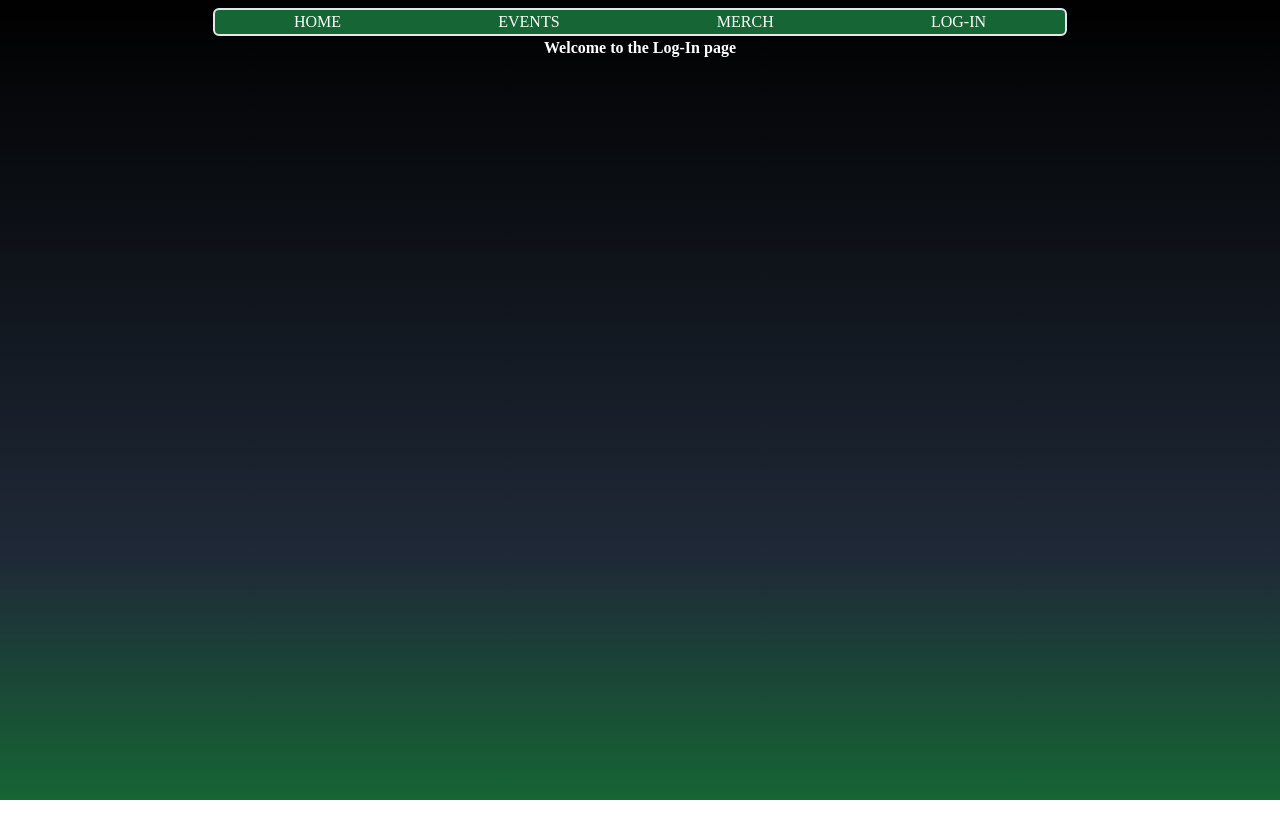
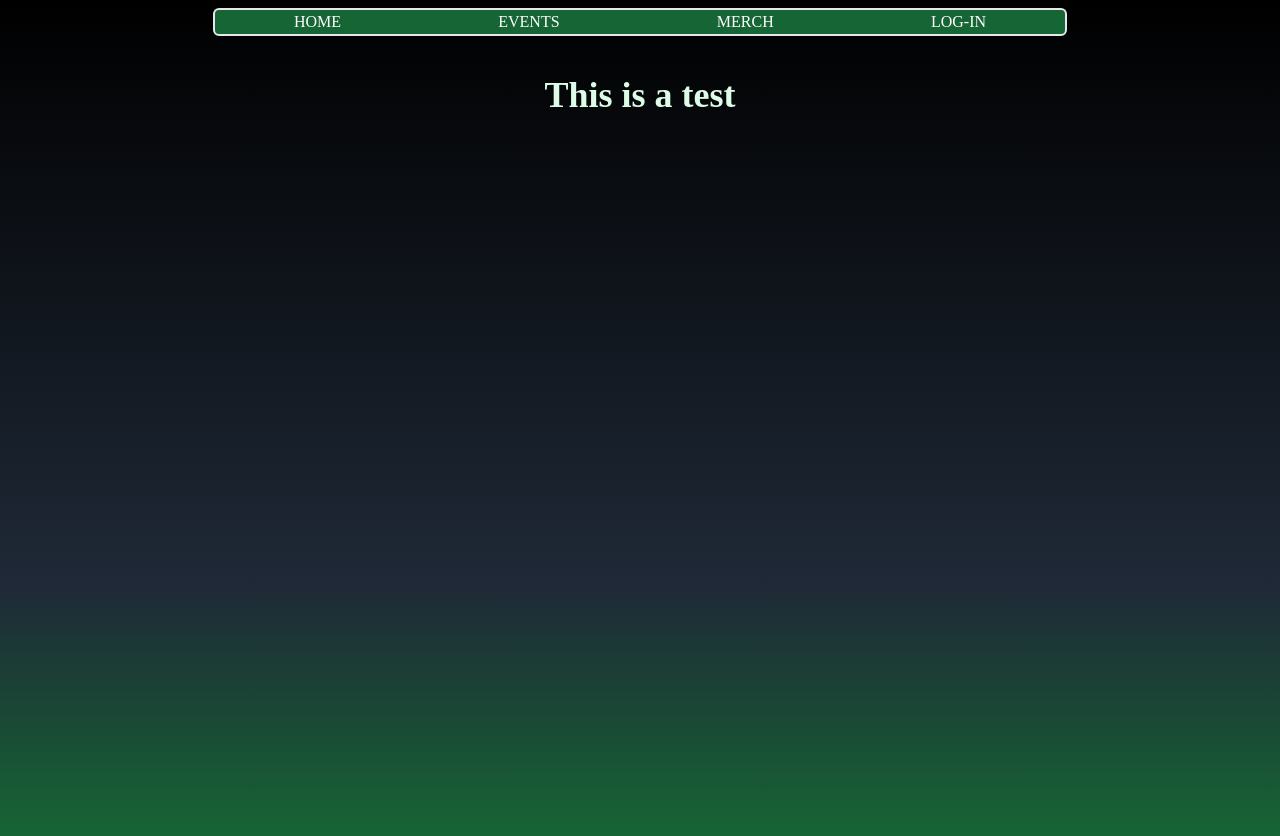
Before and after one commit to jordaz14/Ecom_Mahjong, a React (Vite) app in the folder client/: page /login in a window 1280 px wide. Before the commit the page ends 800 px from the top, so only its background shows below. Built offline with nearby package versions, Linux system fonts and the light colour scheme; a web font is replaced by a local one.

Commit message:
test commit from laptop

```diff
--- a/client/src/components/TitleText.jsx
+++ b/client/src/components/TitleText.jsx
@@ -3,7 +3,7 @@ import React from "react";
 function TitleText(props) {
   return (
     <>
-      <h1 className="text-green-100 text-2xl w-4/5 font-bold mx-auto my-2 md:text-4xl">
+      <h1 className={'text-green-100 text-2xl w-4/5 font-bold mx-auto my-2 md:text-4xl ' + props.className}>
         {props.children}
       </h1>
     </>
--- a/client/src/pages/LogIn.jsx
+++ b/client/src/pages/LogIn.jsx
@@ -1,8 +1,15 @@
+import TitleText from "../components/TitleText.jsx";
+import PageCarousel from "../components/PageCarousel.jsx";
+
 function LogIn() {
   return (
-    <h1 className="text-white font-bold text-center">
-      Welcome to the Log-In page
-    </h1>
+    <>
+      <div className="h-screen snap-y snap-mandatory overflow-y-auto py-8">
+        <PageCarousel className="md:w-2/3 mx-auto">
+          <TitleText>This is a test </TitleText>
+        </PageCarousel>
+      </div>
+    </>
   );
 }
 
```
